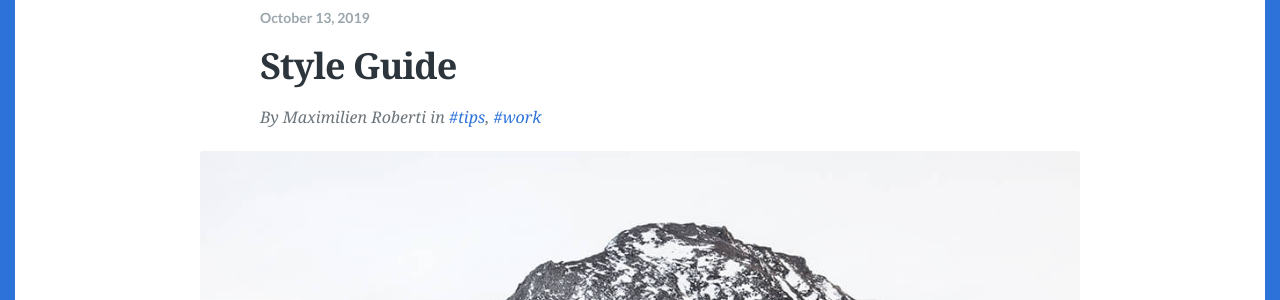
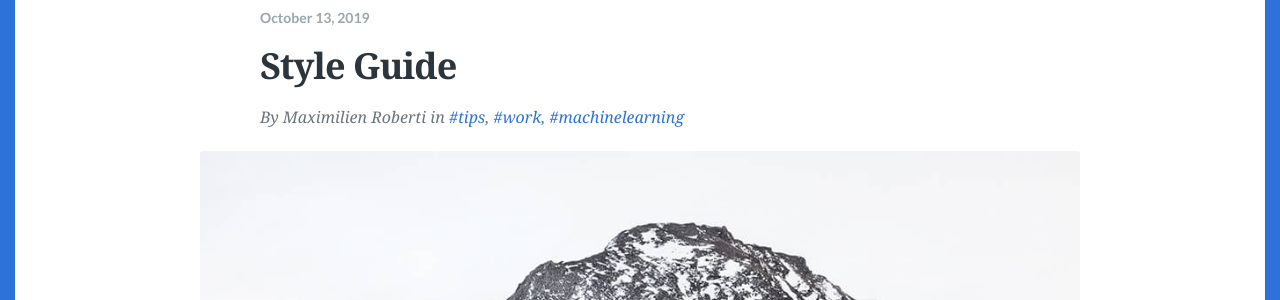
Before and after one commit to maximilienroberti/Scriptor-blog, a Jekyll site: the page built from _posts/2019-01-01-the-advantages-and-disadvantages-of-working-from-home.md, in a window 1280 px wide and 900 px high. Shown: the part 217-517 px from the top of the window. Built offline with Jekyll 4.4.1, drawn with Linux system fonts in a browser that asks for light colours; some web fonts are replaced; comment, search, counter and statistics services are not loaded.

Commit message:
Update Posts “2019-01-01-the-advantages-and-disadvantages-of-working-from-home”

```diff
--- a/_posts/2019-01-01-the-advantages-and-disadvantages-of-working-from-home.md
+++ b/_posts/2019-01-01-the-advantages-and-disadvantages-of-working-from-home.md
@@ -6,6 +6,7 @@ feature_image: /images/mountain.jpg
 tags:
   - tips
   - work
+  - machinelearning
 layout: post
 ---
 
```
